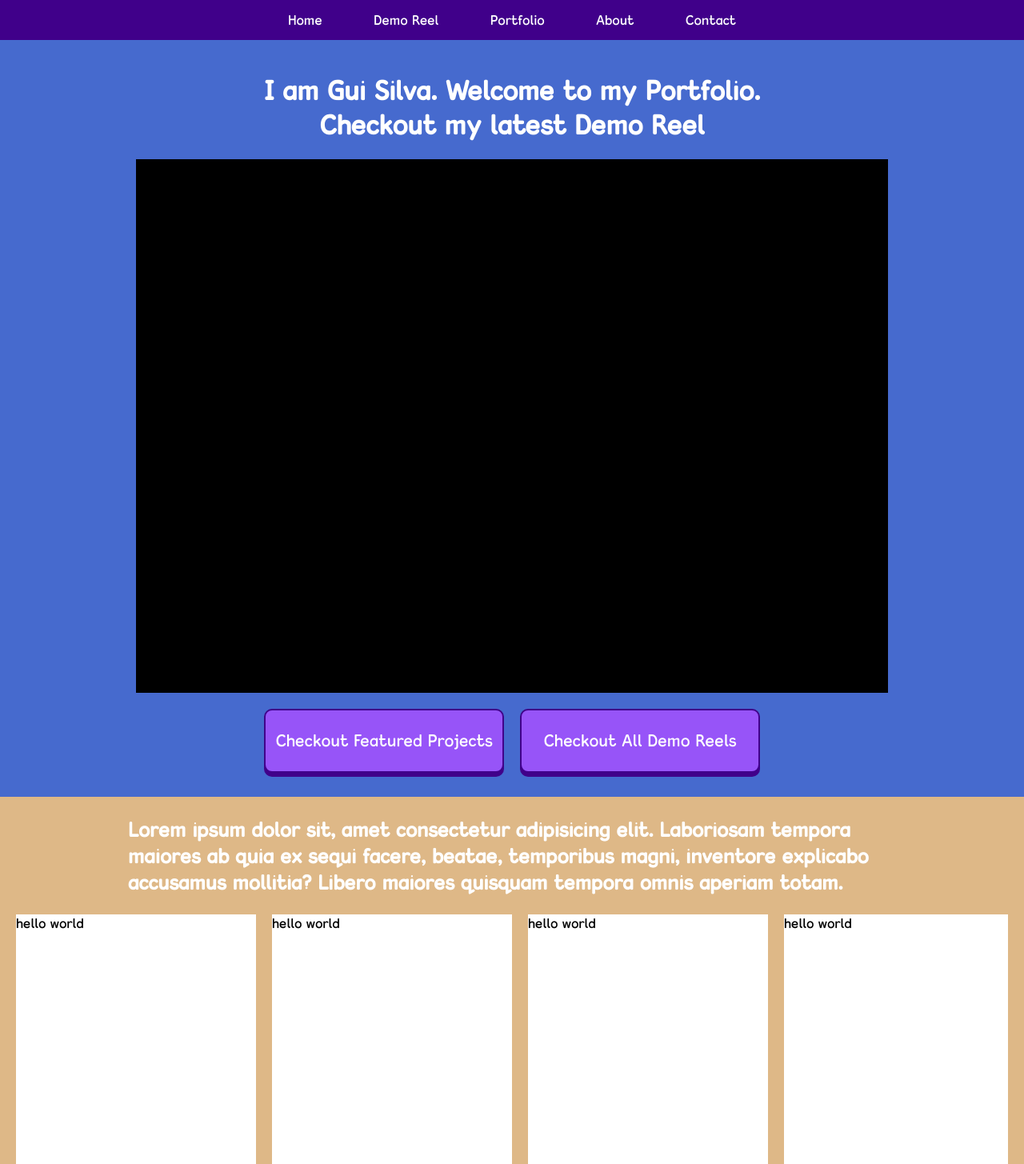
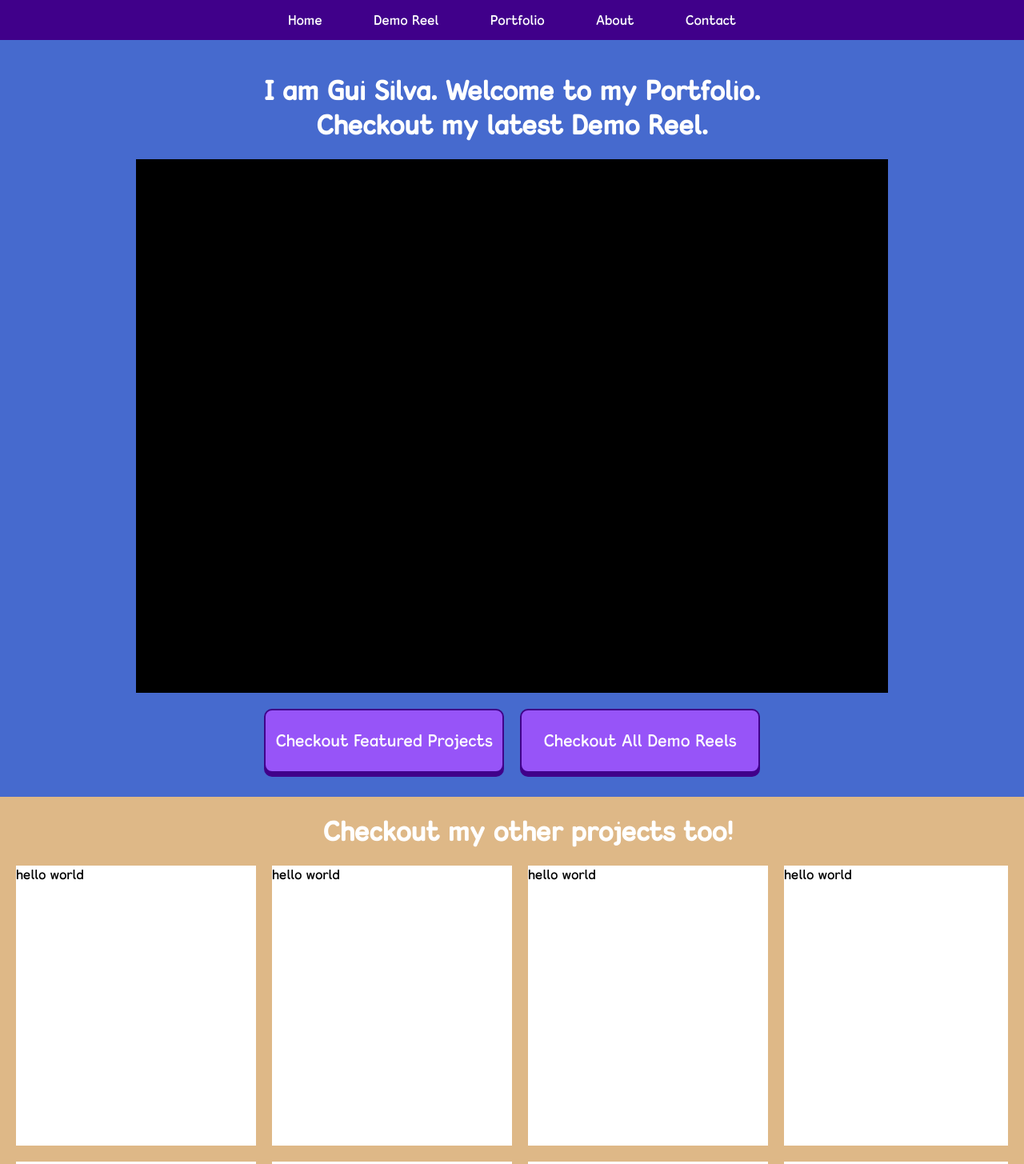
Before and after one commit to MrAngalo/Portfolio-Website, an Angular app: page /home in a window 1280 px wide. Shown: the top 1455 px of the page at 80% size. Built offline with nearby package versions, Linux system fonts and the light colour scheme.

Commit message:
added title to projects section

```diff
--- a/src/app/homepage/homepage.component.html
+++ b/src/app/homepage/homepage.component.html
@@ -2,7 +2,7 @@
     <div class="title">
         <h1>
             I am Gui Silva. Welcome to my Portfolio.<br />
-            Checkout my latest Demo Reel
+            Checkout my latest Demo Reel.
         </h1>
     </div>
     <div class="video">
@@ -17,13 +17,8 @@
     </div>
 </div>
 <div class="content-wrapper projects">
-    <div class="content">
-        <p>
-            Lorem ipsum dolor sit, amet consectetur adipisicing elit. Laboriosam
-            tempora maiores ab quia ex sequi facere, beatae, temporibus magni,
-            inventore explicabo accusamus mollitia? Libero maiores quisquam
-            tempora omnis aperiam totam.
-        </p>
+    <div class="title">
+        <h1>Checkout my other projects too!</h1>
     </div>
     <div class="scrollable">
         <div class="cards">
--- a/src/app/homepage/homepage.component.scss
+++ b/src/app/homepage/homepage.component.scss
@@ -39,10 +39,11 @@
     width: $scrollable-cards-width;
     padding-bottom: 30px;
 
-    > .content {
+    > .title {
         padding: 0 calc(50% - $content-width / 2);
         width: $content-width;
         max-width: calc(100% - 2 * $content-padding);
+        text-align: center;
     }
 
     > .scrollable {
```
